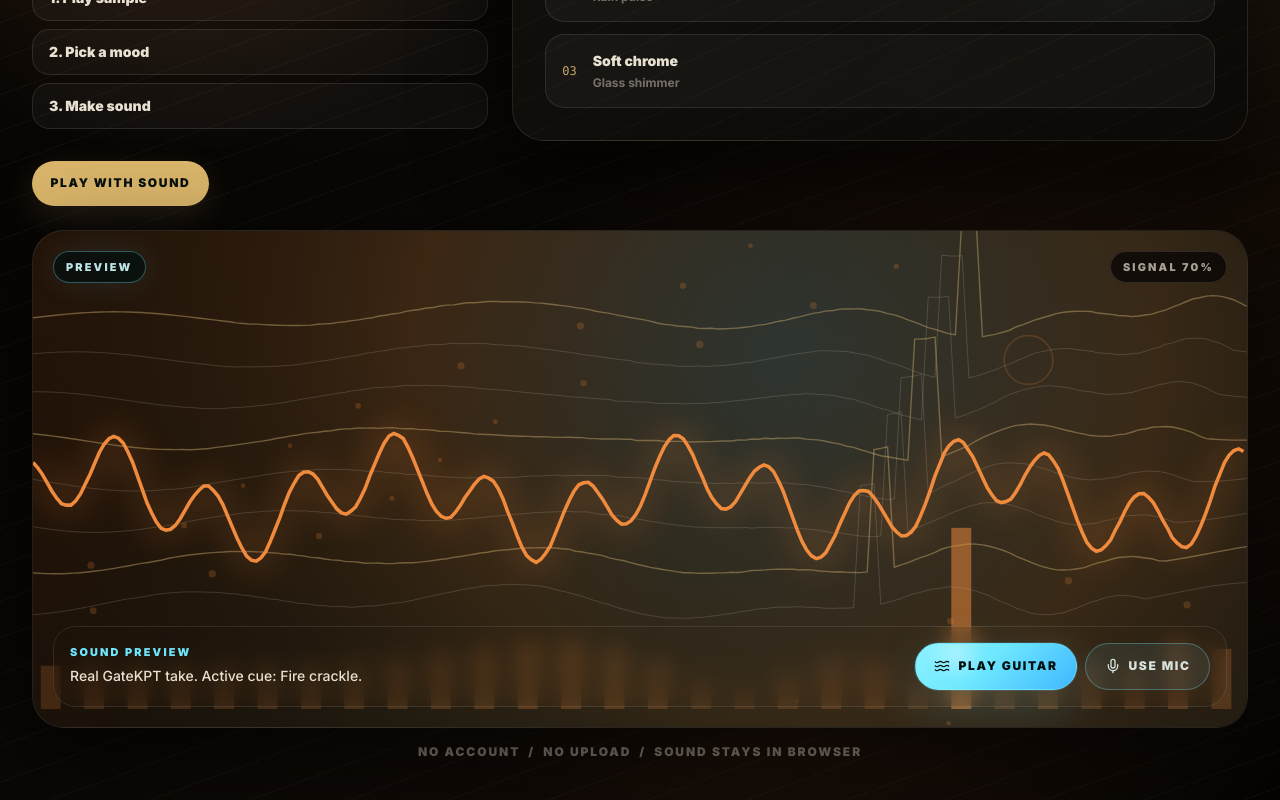
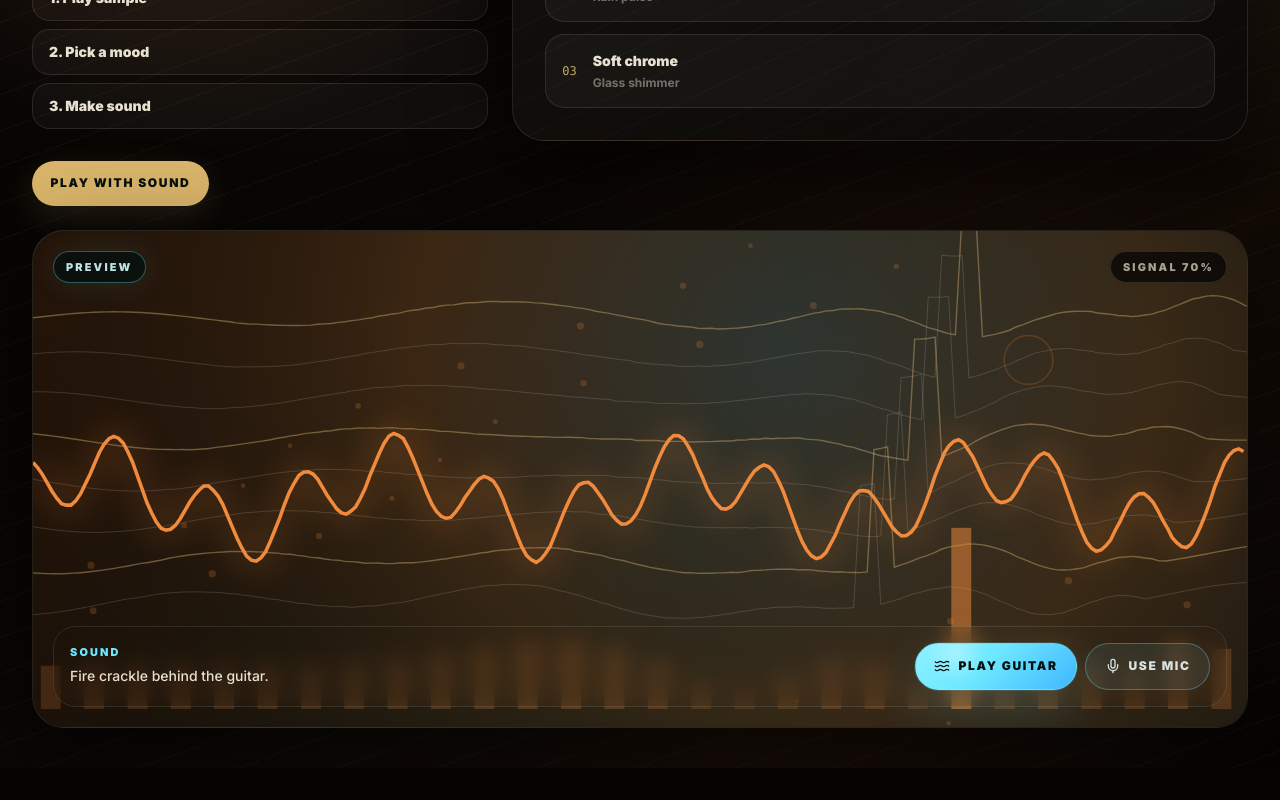
Before and after one commit to marcelozap/gateKPT, a Next.js app: page / in a window 1280 px wide. Shown: the part 445-1245 px from the top of the page. After the commit the page ends 1213 px from the top, so only its background shows below. Built offline with nearby package versions, Linux system fonts and the light colour scheme; no server answers.

Commit message:
copy: simplify GateKPT sound panel

```diff
--- a/src/gatekpt/GatekptLanding.tsx
+++ b/src/gatekpt/GatekptLanding.tsx
@@ -419,9 +419,9 @@ function TerrainSignalPreview({ activeCue }: { activeCue: string }) {
       <div className="absolute inset-x-5 bottom-5 rounded-[1.4rem] border border-white/10 bg-[#07100d]/82 p-4 backdrop-blur-md">
         <div className="flex flex-col gap-4 lg:flex-row lg:items-center lg:justify-between">
           <div>
-            <p className="gk-label text-[#6ee7ff]">Sound preview</p>
+            <p className="gk-label text-[#6ee7ff]">Sound</p>
             <p className="mt-1 text-sm font-medium leading-6 text-[#e8e1d2]/68">
-              Real GateKPT take. Active cue: {activeCue}.
+              {activeCue} behind the guitar.
             </p>
           </div>
           {status === "listening" || status === "demo" || status === "starting" ? (
@@ -515,13 +515,6 @@ export function GatekptLanding() {
         </div>
         <div className="relative mx-auto mt-6 max-w-7xl">
           <TerrainSignalPreview activeCue={activeCue} />
-          <div className="mt-4 flex flex-wrap justify-center gap-2 text-xs font-black uppercase tracking-[0.16em] text-[#e8e1d2]/50">
-            <span>No account</span>
-            <span>/</span>
-            <span>No upload</span>
-            <span>/</span>
-            <span>Sound stays in browser</span>
-          </div>
         </div>
       </section>
     </main>
```
